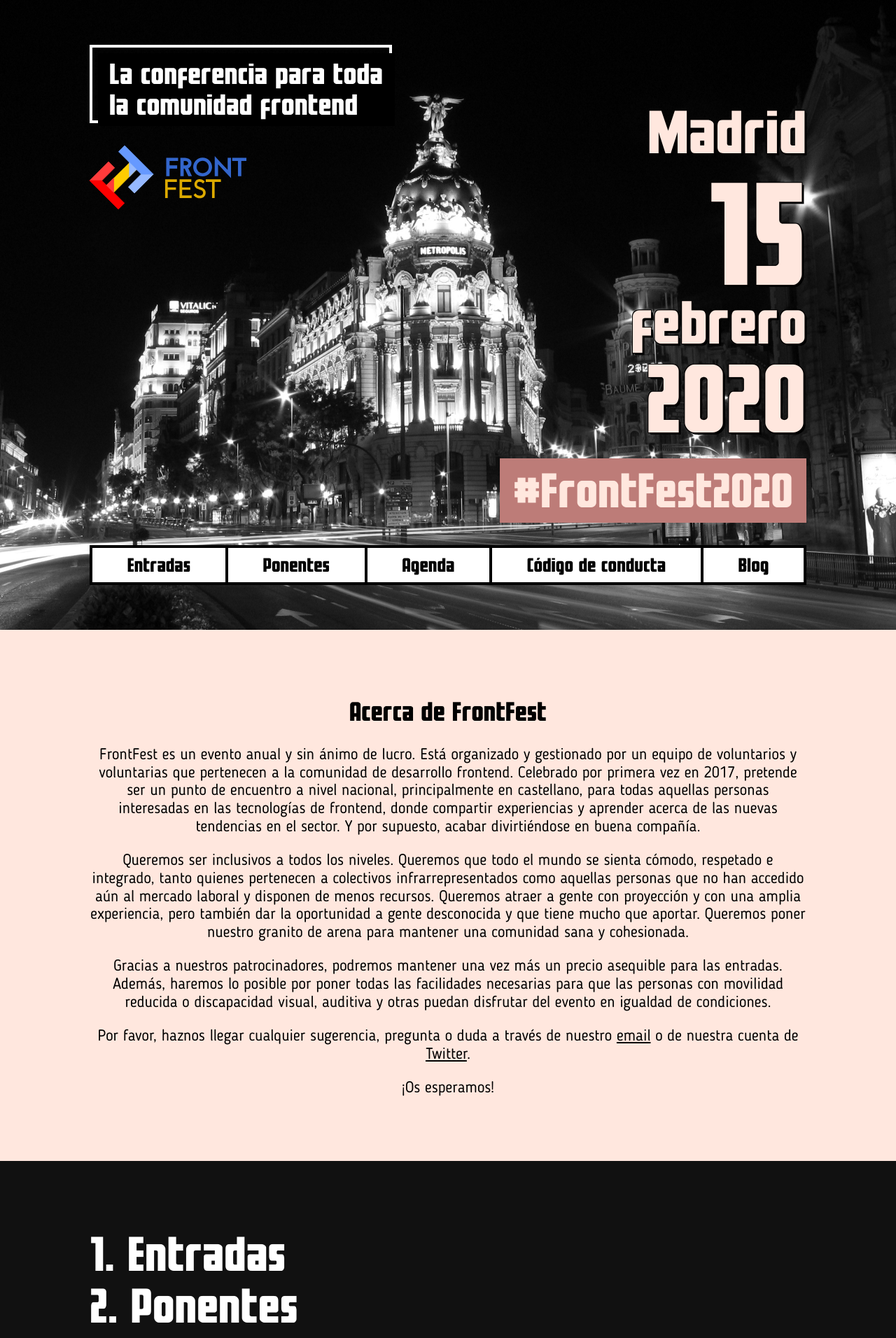
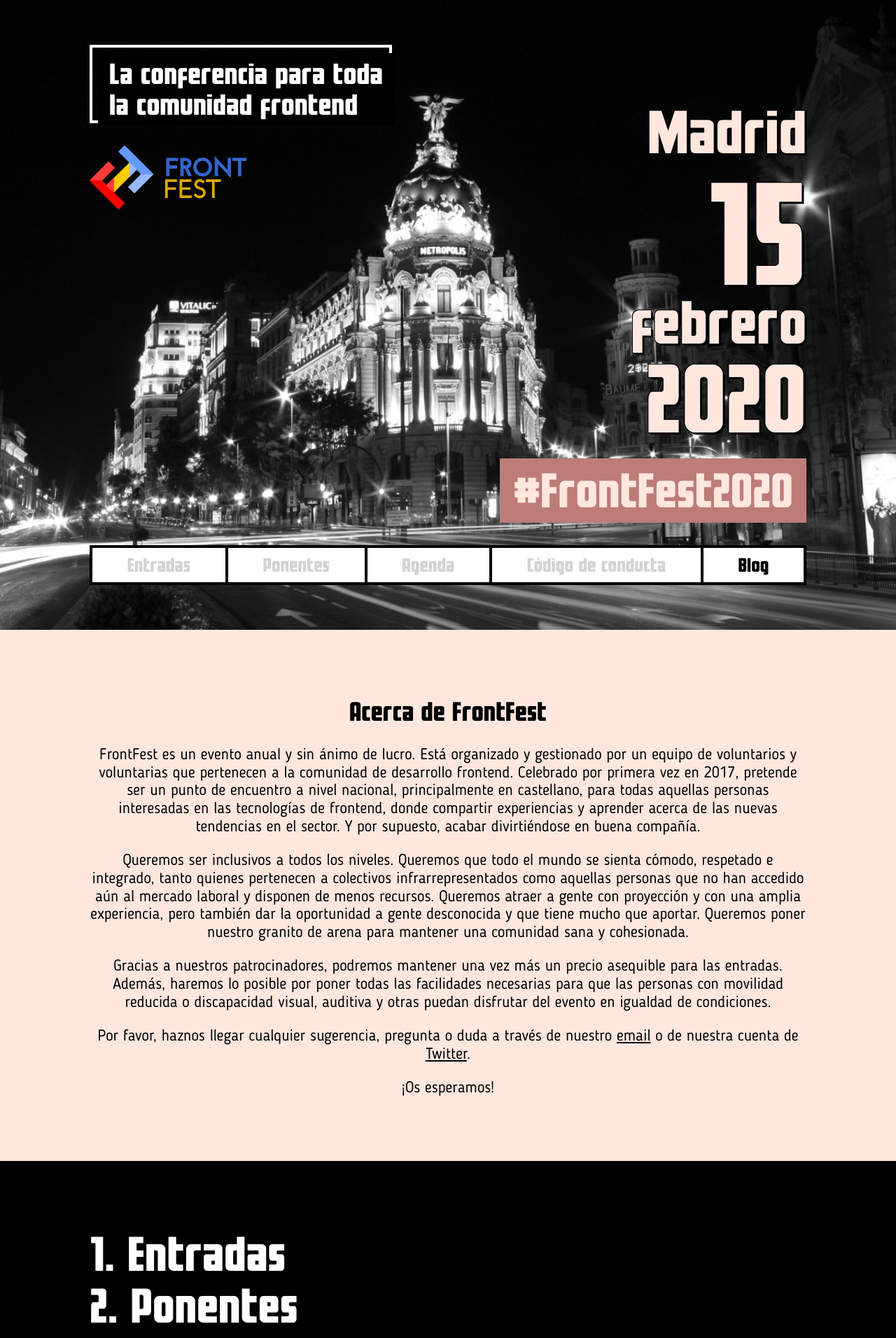
Before and after one commit to frontfest/beta, a Jekyll site: the page built from index.html, in a window 1280 px wide. Shown: the top 1912 px of the page at 70% size. Built offline with Jekyll 4.4.1, drawn with Linux system fonts in a browser that asks for light colours; some of the changed text lies outside the part shown.

Commit message:
Optimize assets, cleanup and disable not working yet links

```diff
--- a/_config.yml
+++ b/_config.yml
@@ -22,7 +22,7 @@
 email: frontfest@gmail.com
 description: >- # this means to ignore newlines until "baseurl:"
   La conferencia para toda la comunidad frontend
-baseurl: "/" # the subpath of your site, e.g. /blog
+baseurl: "" # the subpath of your site, e.g. /blog
 url: "https://frontfest.es" # the base hostname & protocol for your site, e.g. http://example.com
 twitter_username: frontfest
 github_username: frontfest
--- a/_includes/footer.html
+++ b/_includes/footer.html
@@ -1,25 +1,33 @@
 <footer class="footer">
 
-    <nav class="footer-nav">
+    <nav class="footer-nav nav">
         <ul>
-            <li><a href="https://twitter.com/frontfest">Twitter</a></li>
-            <li><a href="https://youtube.com/frontfest">YouTube</a></li>
-            <li><a href="https://github.com/frontfest/">GitHub</a></li>
-            <li><a href="https://t.me/frontfest">Telegram</a></li>
-            <li><a href="mailto:frontfest@gmail.com">Email</a></li>
+            <li><a target="_blank" rel="noopener" href="https://twitter.com/frontfest">Twitter</a></li>
+            <li><a target="_blank" rel="noopener" href="https://youtube.com/frontfest">YouTube</a></li>
+            <li><a target="_blank" rel="noopener" href="https://github.com/frontfest/">GitHub</a></li>
+            <li><a target="_blank" rel="noopener" href="https://t.me/frontfest">Telegram</a></li>
+            <li><a target="_blank" rel="noopener" href="mailto:frontfest@gmail.com">Email</a></li>
         </ul>
     </nav>
 
     <div class="footer-wrapper">
 
-        <h2>FrontFest 2020</h2>
+        <div class="footer-wrapper-left">
+            <h2>FrontFest 2020 | <small>4ª edición</small></h2>
 
-        <p>15 de febrero de 2020 // Madrid</p>
-        <p>Ediciones anteriores:
-            <a href="https://2017.frontfest.es">2017</a> •
-            <a href="https://2018.frontfest.es">2018</a> •
-            <a href="https://2019.frontfest.es">2019</a>
-        </p>
+            <p>Ediciones anteriores •
+                <a href="https://2017.frontfest.es">2017</a> •
+                <a href="https://2018.frontfest.es">2018</a> •
+                <a href="https://2019.frontfest.es">2019</a>
+            </p>
+        </div>
+
+        <div class="footer-wrapper-right">
+            <img src="{{ '/assets/img/frontfest.svg' | relative_url }}">
+        </div>
+
+
+
 
         <!-- <div class="footer-col-wrapper">
         <div class="footer-col one-half">
--- a/assets/css/main.css
+++ b/assets/css/main.css
@@ -7,19 +7,21 @@
     --dark-color: black;
     --primary-color: #FFE7DE;
     --secondary-color: #BD7C78;
-
 }
 
 @font-face {
-   font-family: 'BloggerSans';
-   src: url('../fonts/Blogger_Sans.otf');
+font-family: 'BloggerSans';
+    src: url('../fonts/bloggersans.woff2') format('woff2'),
+         url('../fonts/bloggersans.otf') format('otf');
+    font-weight: normal;
 }
 
 @font-face {
     font-family: 'VoyageFantastique';
     src: url('../fonts/voyagefantastique.woff2') format('woff2'),
          url('../fonts/voyagefantastique.ttf') format('ttf');
- }
+    font-weight: normal;
+}
 
 * {
     box-sizing: border-box;
@@ -78,8 +80,8 @@
 body {
     font-family: BloggerSans;
     font-size: 1.4rem;
-    color: var(--primary-color);
-    background-color: #FFE7DE;
+    color: var(--dark-color);
+    background-color: var(--primary-color);
 }
 
 /* HEADER */
@@ -94,7 +96,6 @@
     text-align: right;
     padding: 4rem 8rem;
     color: white;
-
 }
 
 .big-intro::before {
@@ -104,7 +105,7 @@
     left: 0;
     width: 100%;
     height: 100%;
-    background-image: url('../img/calle_alcala.jpg');
+    background-image: url('../img/calleAlcalaBW.jpg');
     background-repeat: no-repeat;
     background-position: center center;
     background-size: cover;
@@ -209,14 +210,14 @@
     margin-top: 2rem;
 }
 
-.big-intro-inside-nav ul {
+.nav > ul {
     list-style-type: none;
     padding: 0;
     margin: 0;
     display: flex;
 }
 
-.big-intro-inside-nav ul li {
+.nav > ul > li {
     flex-grow: 1;
     font-size: 1.6rem;
     font-weight: normal;
@@ -224,21 +225,41 @@
     border-top: 4px solid black;
     border-bottom: 4px solid black;
     border-left: 4px solid black;
-    padding: 0.6rem 1.2rem;
     background: white;
     color: black;
 }
 
-.big-intro-inside-nav ul li:last-child {
+.nav > ul > li:last-child {
     border-right: 4px solid black;
+}
+
+.nav > ul > li > a {
+    text-decoration: none;
+    display: block;
+    height: 100%;
+    width: 100%;
+    padding: 0.6rem 1.2rem;
+    font-family: 'VoyageFantastique';
+    color: lightgray;
+    cursor: not-allowed;
+}
+
+.nav > ul > li > a[href] {
+    color: var(--dark-color);
+    cursor: pointer;
+}
+
+.nav > ul > li > a[href]:hover {
+    background: var(--secondary-color);
+    color: var(--light-color);
 }
 
 /* BIG MENU */
 
 .big-menu {
     font-family: 'VoyageFantastique';
-    background: #111;
-    color: white;
+    color: var(--light-color);
+    background: var(--dark-color);
     font-weight: normal;
     font-size: 4rem;
     padding: 2rem 8rem;
@@ -247,6 +268,14 @@
 .big-menu ol {
     list-style-position: inside;
     padding-left: 0;
+}
+
+.big-menu ol a {
+    color: var(--light-color);
+}
+
+.big-menu ol a:hover {
+    color: var(--primary-color);
 }
 
 /* MAIN */
@@ -264,18 +293,30 @@
 }
 
 .venue-left {
+    flex-shrink: 0;
+    flex-basis: 33%;
     padding-right: 4rem;
+}
+
+.venue-left ul {
+    color: black;
+}
+
+.venue-right {
+    flex-shrink: 0;
+    flex-basis: 67%;
 }
 
 .venue-right .venue-right-img {
     position: relative;
-    border: 3px solid black;
+    border: 0.3rem solid black;
+    margin-right: 0.6rem;
 }
 
 .venue-right .venue-right-img img {
     position: relative;
+    margin-left: 0.8rem;
     top: 1rem;
-    left: 0.8rem;
     width: 100%;
 }
 
@@ -290,6 +331,9 @@
 }
 
 .footer .footer-wrapper {
+    display: flex;
+    justify-content: space-between;
+    align-items: center;
     background: black;
     padding: 2rem 8rem;
 }
@@ -305,41 +349,3 @@
 .footer a {
     color: var(--secondary-color);
 }
-
-.footer-nav {
-    background-color: white;
-    color: black;
-    font-family: 'VoyageFantastique';
-    font-weight: normal;
-}
-
-.footer-nav > ul {
-    display: flex;
-    justify-content: space-around;
-    list-style-type: none;
-    padding: 0;
-    margin: 0;
-}
-
-.footer-nav > ul > li {
-    text-align: center;;
-    border: 4px solid black;
-    border-right: 0;
-    flex: 1 1 0px;
-    font-size: 1.5rem;;
-}
-
-.footer-nav > ul > li:first-child {
-    border-left: 0;
-}
-
-.footer-nav > ul > li > a {
-    padding: 1rem;
-    display: block;
-    text-decoration: none;
-    color: black;
-}
-
-.footer-nav > ul > li > a:hover {
-    background: #BD7C78;
-}
--- a/index.html
+++ b/index.html
@@ -26,13 +26,13 @@
             </div>
         </div>
 
-        <nav class="big-intro-inside-nav">
+        <nav class="big-intro-inside-nav nav">
             <ul>
-                <li>Entradas</li>
-                <li>Ponentes</li>
-                <li>Agenda</li>
-                <li>Código de conducta</li>
-                <li>Blog</li>
+                <li><a>Entradas</a></li>
+                <li><a>Ponentes</a></li>
+                <li><a>Agenda</a></li>
+                <li><a>Código de conducta</a></li>
+                <li><a href="https://blog.frontfest.es">Blog</a></li>
             </ul>
         </nav>
     </div>
@@ -59,7 +59,7 @@
         <li>Ponentes</li>
         <li>Agenda</li>
         <li>Código de conducta</li>
-        <li>Blog</li>
+        <li><a href="https://blog.frontfest.es">Blog</a></li>
     </ol>
 </div>
 
@@ -67,14 +67,14 @@
     <div class="venue-left">
         <h2>Localización</h2>
         <p>FrontFest 2020 tendrá lugar en el <strong>Espacio CTO</strong>. Está situado en la <strong>Calle Albarracín 34</strong> (distrito de San Blas-Canillejas), a escasos metros de la estación de metro de Ciudad Lineal (L5).</p>
-        <!-- <ul>
-            <li>Ver en Google Maps</li>
-            <li>Ver en OpenStreetMaps</li>
-        </ul> -->
+        <ul>
+            <li>Ver en <a target="_blank" href="https://www.google.com/maps/place/Grupo+CTO/@40.4344216,-3.6736263,13.25z/data=!4m13!1m7!3m6!1s0xd422f6d446a653f:0xdd140ac6dab87f1b!2sCalle+de+Albarrac%C3%ADn,+34,+28037+Madrid!3b1!8m2!3d40.4345468!4d-3.6327444!3m4!1s0xd4228c15ef7086f:0xfdb769e05ba3b4d4!8m2!3d40.4345829!4d-3.632772">Google Maps</a></li>
+            <li>Ver en <a target="_blank" href="https://www.openstreetmap.org/?mlat=40.4344&mlon=-3.6325#map=13/40.4344/-3.6325">OpenStreetMaps</a></li>
+        </ul>
     </div>
     <div class="venue-right">
         <div class="venue-right-img">
-            <img src="{{ '/assets/img/cto.jpg' | relative_url }}">
+            <img src="{{ '/assets/img/cto_.jpg' | relative_url }}">
         </div>
     </div>
 </div>
```
Also changed, not shown: assets/fonts/Blogger_Sans-Bold.otf (deleted), assets/fonts/Blogger_Sans-Italic.otf (deleted), assets/fonts/bloggersans.otf (renamed from assets/fonts/Blogger_Sans.otf), assets/fonts/bloggersans.woff2 (added), assets/img/calleAlcala.jpg (renamed from assets/img/calle_alcala.jpg), assets/img/calleAlcalaBW.jpg (added), assets/img/cto_.jpg (added), assets/img/data.svg (deleted), assets/img/wordcloud.png (deleted).
